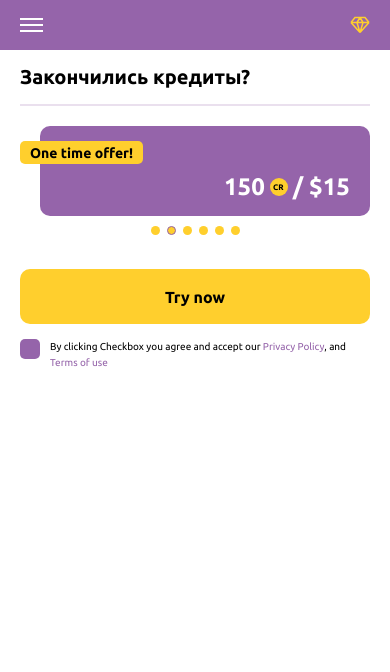
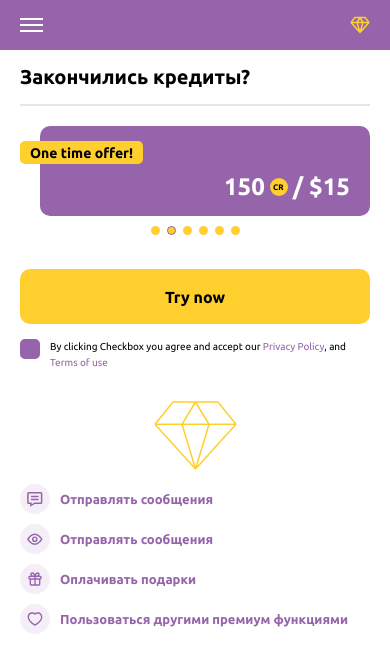
Before and after one commit to vmnekrasovv/julia, a plain HTML site: page app/index.html in a window 390 px wide. Drawn offline with Linux system fonts and the light colour scheme.

Commit message:
section-premium mobile

```diff
--- a/app/index.html
+++ b/app/index.html
@@ -127,6 +127,38 @@
 
 	<section class="section-premium">
 
+		<div class="container">
+
+			<div class="brilliant"></div>
+
+			<div class="premium-list">
+
+				<a href="#" class="premium-list__item">
+					<span class="premium-list__icon icon-message"></span>
+					<span class="premium-list__text">Отправлять сообщения</span>
+				</a>
+
+				<a href="#" class="premium-list__item">
+					<span class="premium-list__icon icon-eye"></span>
+					<span class="premium-list__text">Отправлять сообщения</span>
+				</a>
+
+				<a href="#" class="premium-list__item">
+					<span class="premium-list__icon icon-gift"></span>
+					<span class="premium-list__text">Оплачивать подарки</span>
+				</a>
+
+				<a href="#" class="premium-list__item">
+					<span class="premium-list__icon icon-heart"></span>
+					<span class="premium-list__text">
+						Пользоваться другими премиум функциями
+					</span>
+				</a>
+
+			</div> <!-- /premium-list -->
+
+		</div> <!-- /container -->
+
 	</section> <!-- /section-premium -->
 
 </body>
--- a/app/scss/_section_offer.scss
+++ b/app/scss/_section_offer.scss
@@ -104,6 +104,7 @@
 	.terms-privacy {
 		display: flex;
 		gap: 10px;
+		margin-bottom: 30px;
 
 		font-size: var(--text-size-xs);
 		line-height: 16px;
--- a/app/scss/_section_premium.scss
+++ b/app/scss/_section_premium.scss
@@ -1,3 +1,83 @@
 .section-premium {
 
+	.brilliant {
+		width: 83px;
+		height: 70px;
+		margin: 0 auto 13px;
+		background: url('../images/dest/icons/brilliant_large.svg') no-repeat;
+	}
+
+	.premium-list {
+		display: flex;
+		flex-wrap: wrap;
+
+		&__item {
+			width: 100%;
+			display: flex;
+			gap: 10px;
+			align-items: center;
+			margin-bottom: 10px;
+		}
+
+		&__icon {
+			width: 30px;
+			height: 30px;
+			flex: 0 0 30px;
+			display: flex;
+			justify-content: center;
+			align-items: center;
+			border-radius: 30px;
+			background: rgba(149, 100, 170, .1);
+
+			&::after {
+				display: block;
+				content: '';
+				width: 16px;
+				height: 16px;
+			}
+
+			&.icon-message {
+				&::after {
+					background-image: url('../images/dest/icons/messages.svg');
+					background-size: contain;
+					background-repeat: no-repeat;
+					background-position: 50% 50%;
+				}
+			}
+
+			&.icon-eye {
+				&::after {
+					background-image: url('../images/dest/icons/eye.svg');
+					background-size: contain;
+					background-repeat: no-repeat;
+					background-position: 50% 50%;
+				}
+			}
+
+			&.icon-gift {
+				&::after {
+					background-image: url('../images/dest/icons/gift.svg');
+					background-size: contain;
+					background-repeat: no-repeat;
+					background-position: 50% 50%;
+				}
+			}
+
+			&.icon-heart {
+				&::after {
+					background-image: url('../images/dest/icons/heart.svg');
+					background-size: contain;
+					background-repeat: no-repeat;
+					background-position: 50% 50%;
+				}
+			}
+		} // icon
+
+		&__text {
+			color: var(--color-violet-light);
+			font-size: var(--text-size-m);
+			font-weight: bold;
+		}
+	}
+
 }
```
Also changed, not shown: app/css/app.min.css, app/images/dest/icons/brilliant_large.svg (added), app/images/dest/icons/brilliant_small.svg (added), app/images/dest/icons/eye.svg (added).
